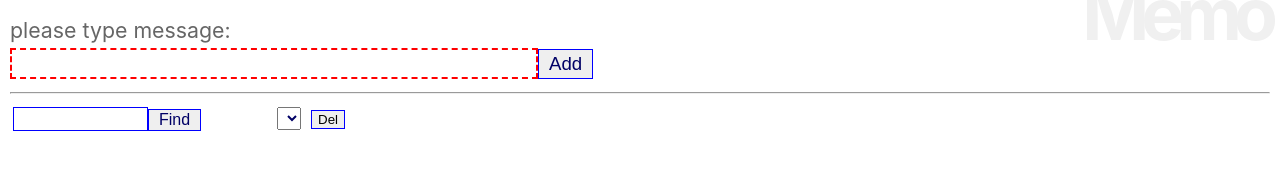
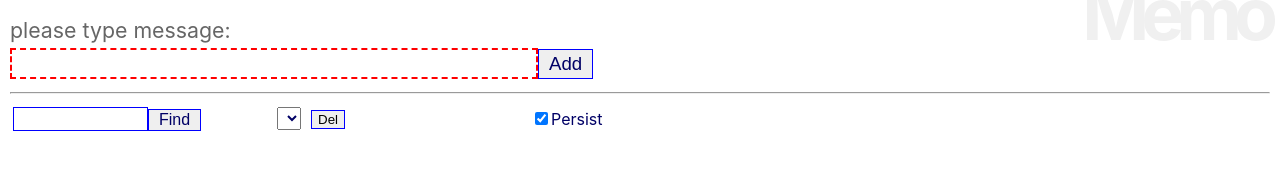
Before and after one commit to takalivian/react_app, a React (Create React App) app: page / in a window 1280 px wide. Shown: the top 194 px of the page. Built offline with nearby package versions, Linux system fonts and the light colour scheme.

Commit message:
永続化の停止、再開

```diff
--- a/src/App.js
+++ b/src/App.js
@@ -5,6 +5,7 @@
 import AddForm from './memo/AddForm';
 import FindForm from './memo/FindForm';
 import DelForm from './memo/DelForm';
+import PersistForm from './memo/PersistForm';
 
 
 // Appコンポーネント
@@ -27,6 +28,7 @@
         <table><tbody><tr>
           <td style={this.td}><FindForm /></td>
           <td style={this.td}><DelForm /></td>
+          <td style={this.td}><PersistForm /></td>
         </tr></tbody></table>
         <Memo />
       </div>
--- /dev/null
+++ b/src/memo/PersistForm.js
@@ -0,0 +1,48 @@
+import React, { Component } from 'react';
+import { connect } from 'react-redux';
+import pstore from '../index';
+
+class PersistForm extends Component {
+  check = {
+    mergin:"5px 0"
+  }
+  label = {
+    fontSize:"12pt",
+    color:"#006",
+    padding:"2px 10px"
+  }
+
+  constructor(props){
+    super(props);
+    this.state = {
+      check:'on',
+    }
+    this.doChange = this.doChange.bind(this);
+  }
+
+  doChange(e) {
+    let f = e.target.checked;
+    this.setState({
+      check: f ? 'on' : ''
+    });
+    if (f) {
+      pstore.persist();
+      pstore.flush();
+    } else {
+      pstore.pause();
+    }
+  }
+
+  render(){
+    return(
+      <div>
+        <label style={this.label}>
+        <input type="checkbox" id="check" size="40" onChange={this.doChange} style={this.check} checked={this.state.check} />
+          Persist
+        </label>
+      </div>
+    );
+  }
+}
+
+export default connect((state)=>state)(PersistForm);
```
